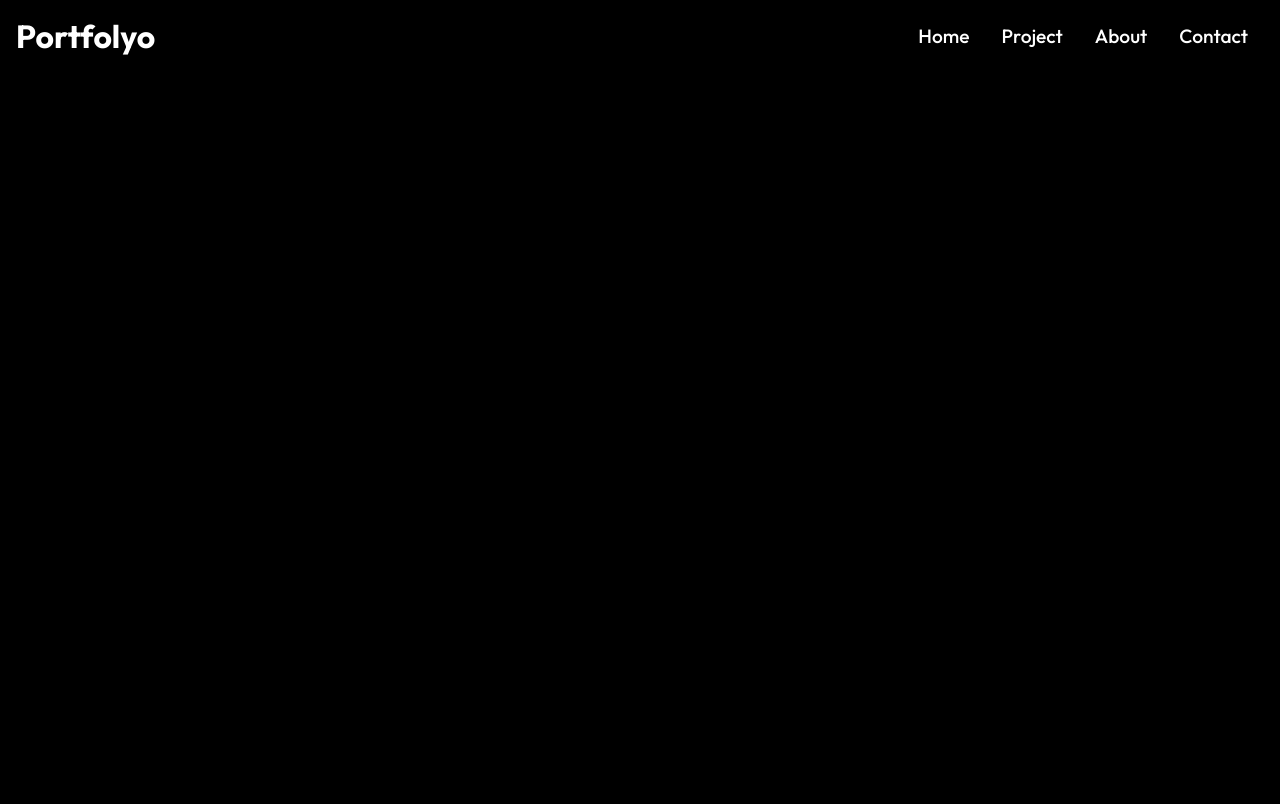
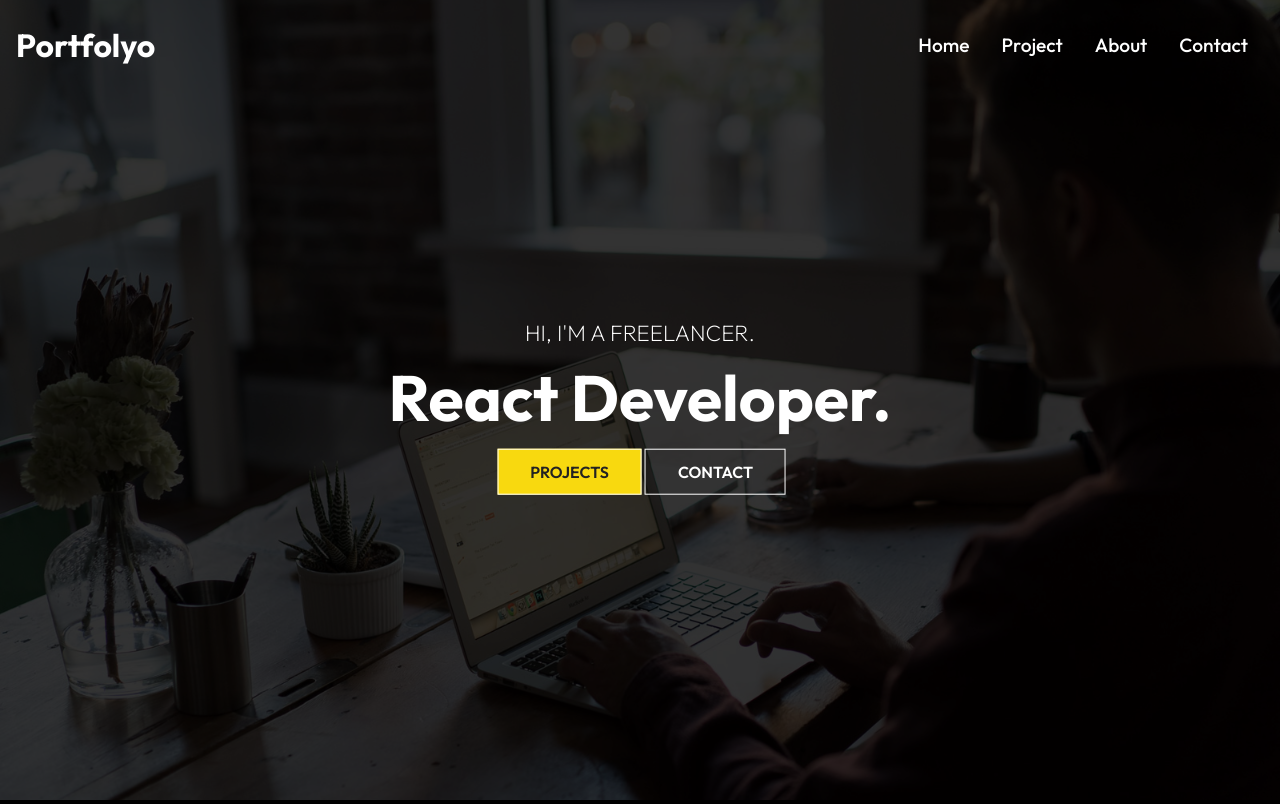
Before and after one commit to uluisik/responsive-portfolio, a React (Create React App) app: page / in a window 1280 px wide. Built offline with nearby package versions, Linux system fonts and the light colour scheme.

Commit message:
improved navbar and heroImg

```diff
--- a/src/components/heroImg/HeroImg.js
+++ b/src/components/heroImg/HeroImg.js
@@ -1,9 +1,25 @@
 import React from "react";
 import "./HeroImgStyles.css";
+import IntroImg from "..//../assets/intro-bg.jpg";
+import { Link } from "react-router-dom";
 const HeroImg = () => {
   return (
     <div className="hero">
-      <div className="mask"></div>
+      <div className="mask">
+        <img className="into-img" src={IntroImg} alt="IntroImg" />
+      </div>
+      <div className="content">
+        <p>HI, I'M A FREELANCER.</p>
+        <h1>React Developer.</h1>
+        <div>
+          <Link to="/project" className="btn">
+            Projects
+          </Link>
+          <Link to="/contact" className="btn-light">
+            Contact
+          </Link>
+        </div>
+      </div>
     </div>
   );
 };
--- a/src/components/heroImg/HeroImgStyles.css
+++ b/src/components/heroImg/HeroImgStyles.css
@@ -0,0 +1,61 @@
+.mask {
+  width: 100%;
+  height: 100vh;
+  position: relative;
+}
+.into-img {
+  width: 100%;
+  height: 100vh;
+  background-size: cover;
+  background-position: center;
+  object-fit: cover;
+}
+
+.mask::after {
+  content: "";
+  width: 100%;
+  height: 100%;
+  position: absolute;
+  top: 0;
+  left: 0;
+  background-color: #000;
+  opacity: 0.8;
+}
+
+.hero {
+  height: 100%;
+  width: 100%;
+}
+
+.hero .content {
+  position: absolute;
+  transform: translate(-50%, -50%);
+  top: 50%;
+  left: 50%;
+  text-align: center;
+}
+
+.hero .content h1 {
+  font-size: 4rem;
+  padding: 0.6rem 0 1.5rem;
+}
+
+.hero .content p {
+  font-size: 1.4rem;
+  font-weight: 200;
+  text-transform: uppercase;
+}
+
+.content .btn {
+  margin: 1rem 0.2rem;
+}
+
+@media screen and (max-width: 640px) {
+  .hero .content h1 {
+    font-size: 3rem;
+  }
+
+  .hero .content p {
+    font-size: 1.4rem;
+  }
+}
--- a/src/components/navbar/Navbar.js
+++ b/src/components/navbar/Navbar.js
@@ -6,8 +6,19 @@
   const [click, setClick] = useState(false);
   const handleClick = () => setClick(!click);
 
+  const [color, setColor] = useState(false);
+  const changeColor = () => {
+    if (window.screenY >= 100) {
+      setColor(true);
+    } else {
+      setColor(false);
+    }
+  };
+
+  window.addEventListener("scroll", changeColor);
+
   return (
-    <div className="header">
+    <div className={color ? "header header-bg" : "header"}>
       <Link to="/">
         <h1>Portfolyo</h1>
       </Link>
--- a/src/components/navbar/NavbarStyles.css
+++ b/src/components/navbar/NavbarStyles.css
@@ -3,6 +3,15 @@
   justify-content: space-between;
   align-items: center;
   padding: 1rem;
+  position: fixed;
+  width: 100%;
+  height: 90px;
+  z-index: 10;
+}
+
+.header-bg {
+  background-color: rgba(0, 0, 0, 0.85);
+  transition: 0.5s;
 }
 
 .nav-menu {
--- a/src/index.css
+++ b/src/index.css
@@ -35,8 +35,14 @@
 
 .btn-light {
   /* background: rgba(255, 255, 255, 0.2); */
+  padding: 12px 32px;
+  font-size: 1rem;
   background: transparent;
   color: #fff;
+  text-transform: uppercase;
+  border: 1px solid #fff;
+  font-weight: 600;
+  cursor: pointer;
 }
 
 .btn:hover {
```
